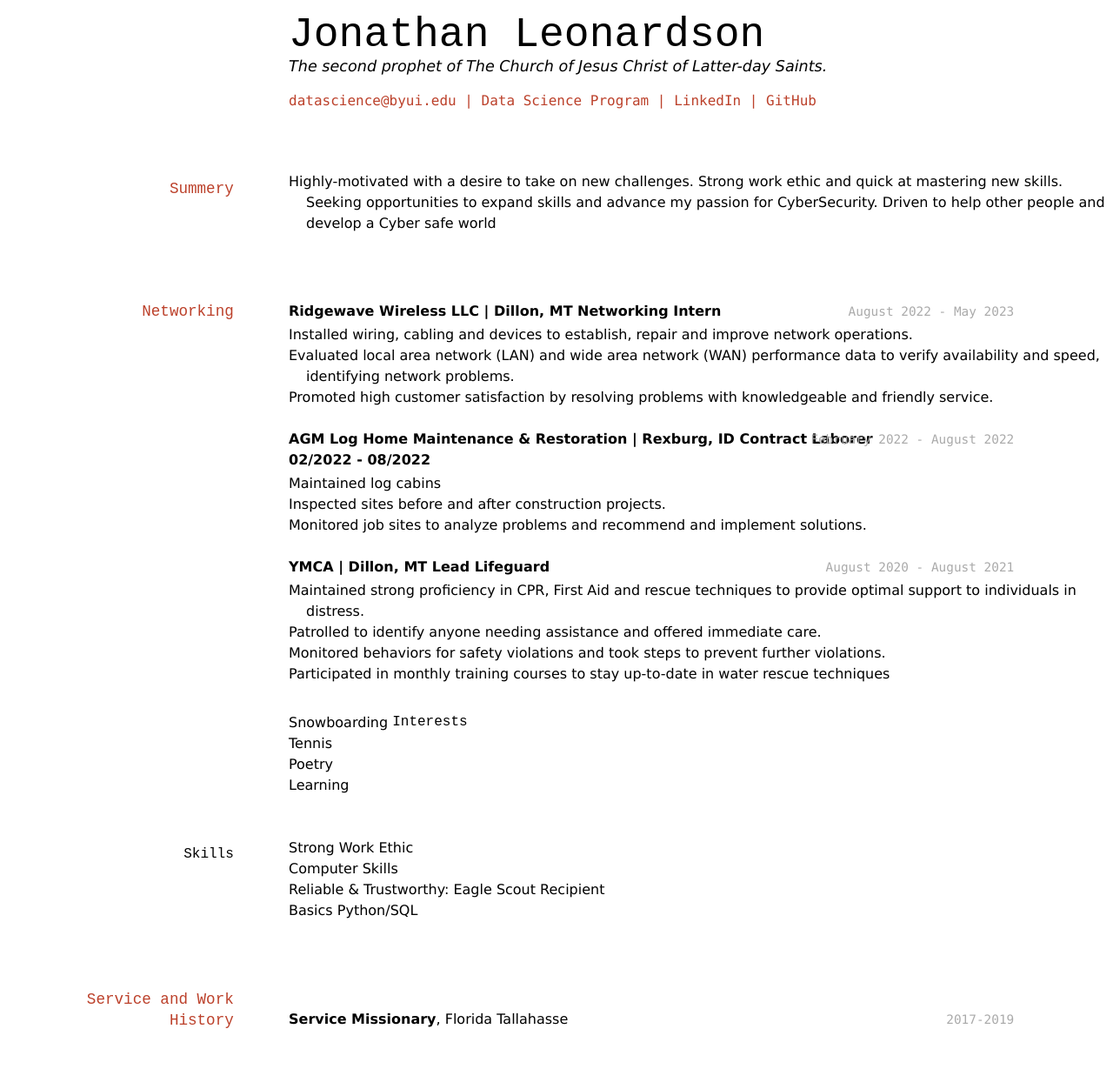
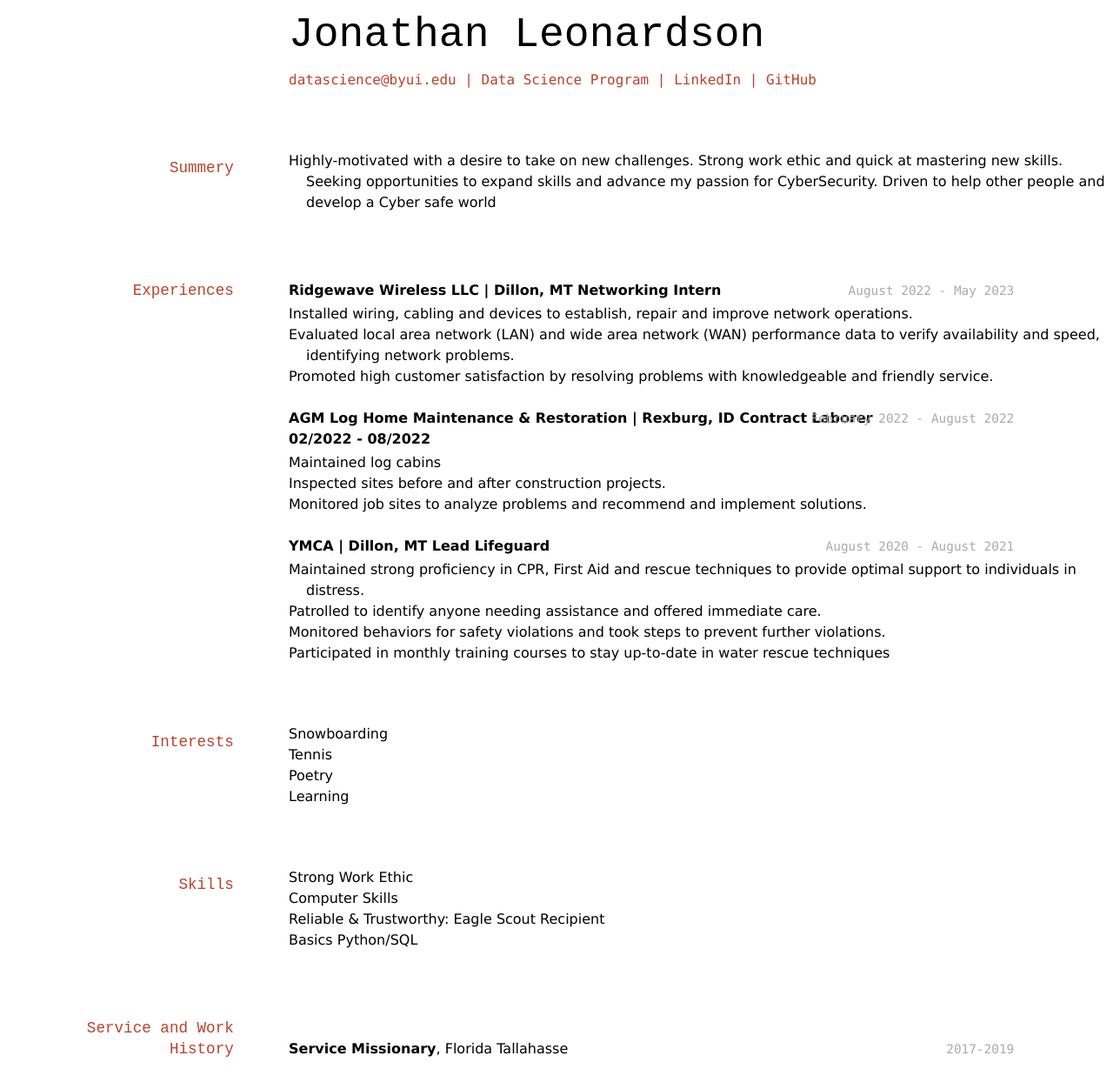
Before and after one commit to JonathanLeonardson/leonardson_resume, a Jekyll site: the page built from docs/index.md, in a window 1280 px wide. Shown: the whole page at 87% size. Built offline with Jekyll 4.4.1, drawn with Linux system fonts in a browser that asks for light colours; before the commit the page ends 1195 px from its top, so only the background shows below that.

Commit message:
Changed the networking title to experiences

```diff
--- a/docs/index.md
+++ b/docs/index.md
@@ -3,7 +3,6 @@ layout: cv
 title: Jonathan Leonarsdon's Resume
 ---
 # Jonathan Leonardson
-The second prophet of The Church of Jesus Christ of Latter-day Saints.
 
 <div id="webaddress">
 <a href="datascience@byui.edu">datascience@byui.edu</a>
@@ -20,7 +19,7 @@ The second prophet of The Church of Jesus Christ of Latter-day Saints.
 opportunities to expand skills and advance my passion for CyberSecurity. Driven to help other people and develop a Cyber safe
 world
 
-## Networking
+## Experiences
 `August 2022 - May 2023`
 __Ridgewave Wireless LLC | Dillon, MT Networking Intern__
 
@@ -48,15 +47,14 @@ provide optimal support to individuals in distress.
 violations.
 - Participated in monthly training courses to stay up-to-date in water rescue
 techniques
-### Interests
 
+## Interests
 - Snowboarding
 - Tennis
 - Poetry
 - Learning
 
-### Skills
-
+## Skills
 - Strong Work Ethic
 - Computer Skills
 - Reliable & Trustworthy: Eagle Scout Recipient
```
